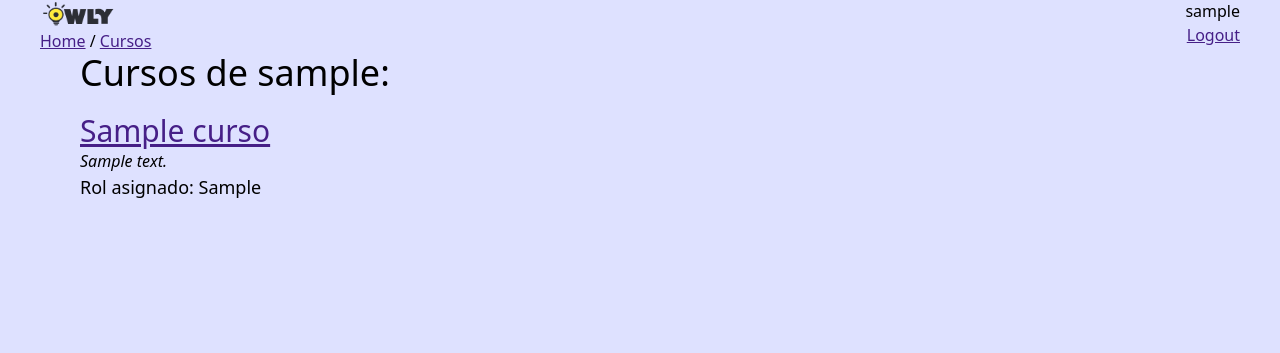
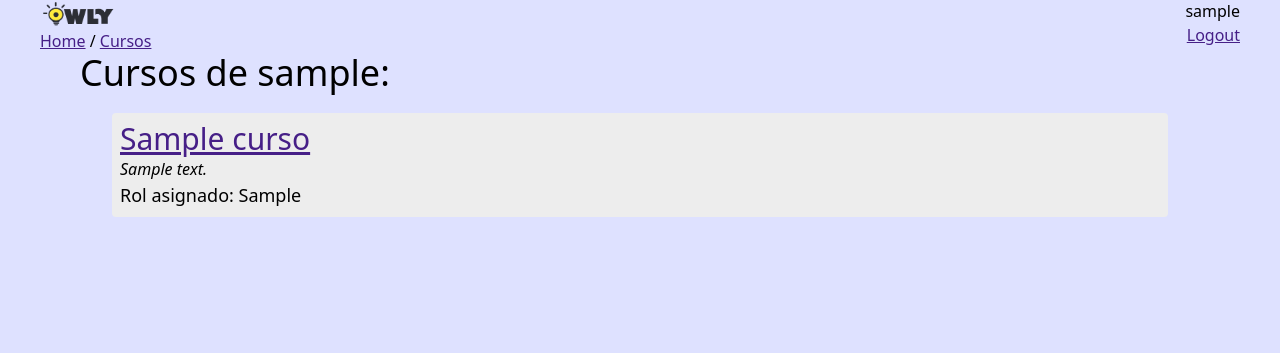
Before and after one commit to g-alpi/classVRroom, a Django app: page /dashboard/ in a window 1280 px wide. Shown: the part 21-374 px from the top of the page. Run offline with Django 3.2, Linux system fonts and the light colour scheme; the first user in the database is signed in; tables that the repository leaves empty hold one stand-in row (Sample ...); some libraries are stand-ins or nearby versions.

Commit message:
update css

```diff
--- a/ietimoodle/templates/dashboard.html
+++ b/ietimoodle/templates/dashboard.html
@@ -3,7 +3,7 @@
         <h2 class="pl-20 text-4xl">Cursos de {{user.username}}:</h2>
         <div class="p-20 pt-5">
         {% for s in suscripciones %}
-            <div class="border-solid rounded border-black">
+            <div class="border-solid rounded border-black bg-[#ededed] p-2 mx-8 ">
                 <a class="text-3xl underline text-[#461f87]" href="curso/{{s.curso.pk}}">{{s.curso}}</a>
                 {% for i in cursos %}
                     {% ifequal i.nombre|stringformat:"s" s.curso|stringformat:"s" %}
```
